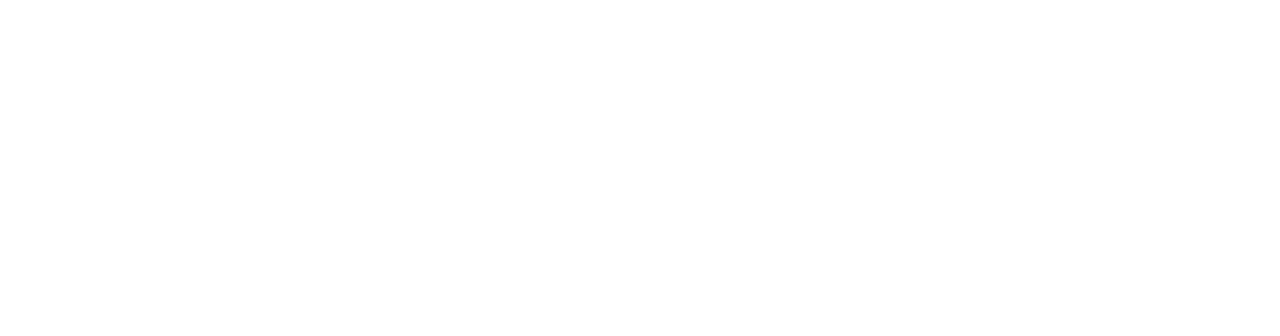
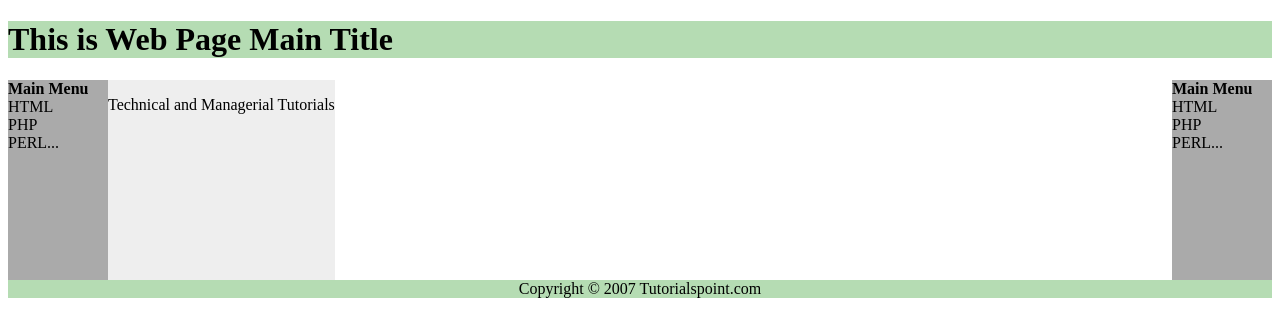
Before and after one commit to rumbiefushayi/rumbiefushayi, a plain HTML site: page index.html in a window 1280 px wide. Drawn offline with Linux system fonts and the light colour scheme.

Commit message:
Float structure
use floats and clear css properties to structure website

```diff
--- a/index.html
+++ b/index.html
@@ -1,10 +1,35 @@
+<!DOCTYPE html>
 <html>
   <head>
-    <title>
-       <p>Special Project </p>
-    </title>
+    <title>HTML Layouts using DIV, SPAN </title>
   </head>
   <body>
+    <div style="width:100%">
+      <div style="background-color:#b5dcb3; width:100%">
+      <h1>This is Web Page Main Title</h1>
+      </div>
+
+      <div style="background-color:#aaa; height:200px; width:100px;float:left">
+        <div><b>Main Menu</b></div>
+        HTML<br>
+        PHP <br>
+        PERL...
+      </div>
+      <div style="background-color:#eee;height:200px; width:350;float:left;">
+          <p>Technical and Managerial Tutorials</p>
+      </div>
+      <div style="background-color:#aaa; height:200px; width:100px;float:right;">
+        <div><b> Main Menu </b> </div>
+      HTML<br>
+      PHP <br>
+      PERL...
+     </div>
+     <div style="background-color:#b5dcb3; clear:both">
+        <center>
+          Copyright © 2007 Tutorialspoint.com
+        </center>
+     </div>
+
+    </div>
   </body>
-  <footer></footer>
 </html>
```
